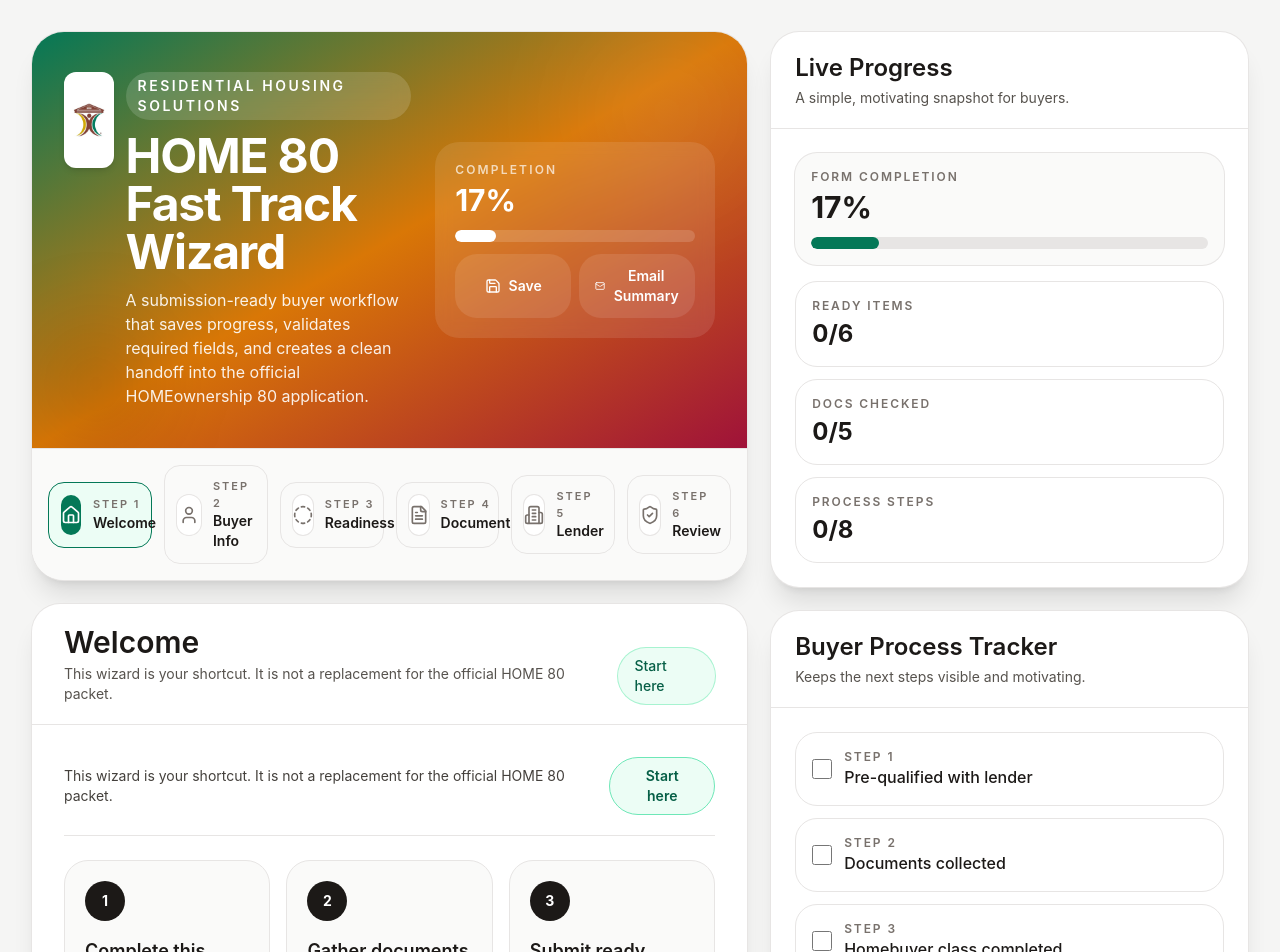
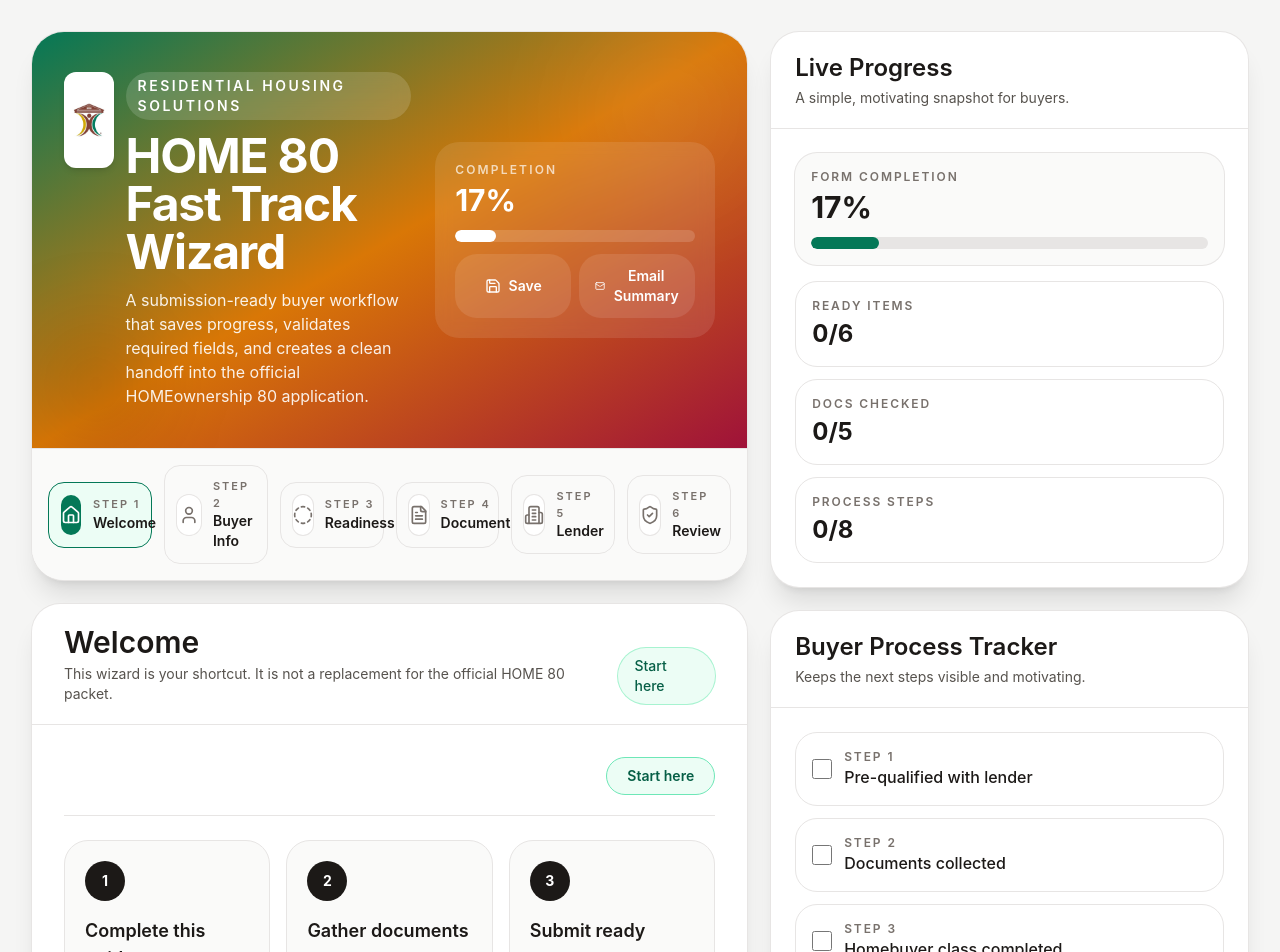
Before and after one commit to rmcmeans26/rhs-home80-fast-track, a React (Vite) app: page / in a window 1280 px wide. Shown: the top 952 px of the page. Built offline with nearby package versions, Linux system fonts and the light colour scheme.

Commit message:
remove duplicate in welcome section

```diff
--- a/src/App.jsx
+++ b/src/App.jsx
@@ -580,11 +580,7 @@ export default function RHSHOME80FastTrackWizard() {
                   subtitle="This wizard is your shortcut. It is not a replacement for the official HOME 80 packet."
                   right={<StatusBadge tone="success">Start here</StatusBadge>}
                 >
-                  <div className="flex items-center justify-between gap-4 border-b border-stone-200 pb-5">
-                    <p className="text-sm text-stone-700">
-                      This wizard is your shortcut. It is not a replacement for
-                      the official HOME 80 packet.
-                    </p>
+                  <div className="flex justify-end border-b border-stone-200 pb-5">
   <button
     onClick={goToBuyerInfo}
     className="rounded-full border border-emerald-300 bg-emerald-50 px-5 py-2 text-sm font-semibold text-emerald-800 hover:bg-emerald-100"
```
Lines whose indentation alone changed are shown as unchanged.
